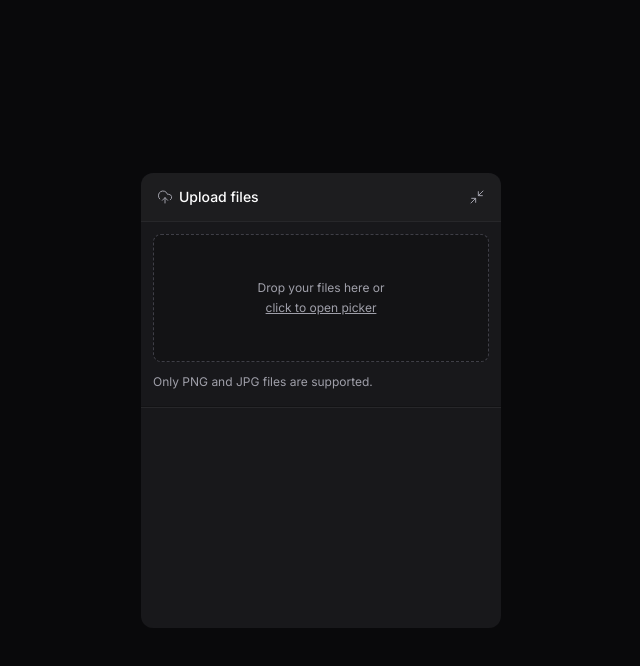
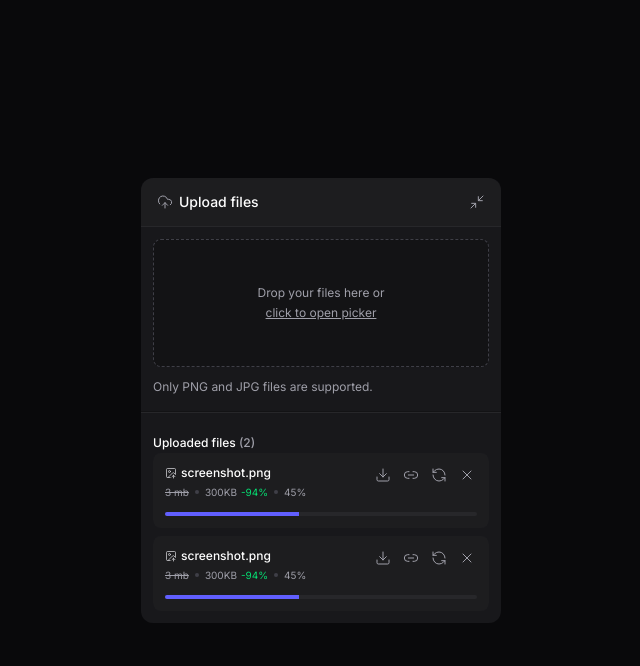
Before and after one commit to rodrigocan2024/ftr-upload-widget-web, a React (Vite) app: page / in a window 1280 px wide. Both pictures are taken after a click on the button "Upload files". Shown: the top 666 px of the page, without its empty margins (319-959 px from the left). Built offline with nearby package versions, Linux system fonts and the light colour scheme.

Commit message:
Componente: Lista de uploads

```diff
--- a/package.json
+++ b/package.json
@@ -11,6 +11,7 @@
   },
   "dependencies": {
     "@radix-ui/react-collapsible": "^1.1.11",
+    "@radix-ui/react-progress": "^1.1.7",
     "@tailwindcss/vite": "^4.1.11",
     "lucide-react": "^0.525.0",
     "react": "^19.1.0",
--- /dev/null
+++ b/src/components/upload-widget-upload-item.tsx
@@ -0,0 +1,56 @@
+import * as Progress from '@radix-ui/react-progress'
+import { Download, ImageUp, Link2, RefreshCcw, X } from 'lucide-react'
+import { Button } from './ui/button'
+
+export function UploadWidgetUploadItem() {
+  return (
+    <div className="p-3 rounded-lg flex flex-col gap-3 shadow-shape-content bg-white/2 relative overflow-hidden">
+      <div className="flex flex-col gap-1">
+        <span className="text-xs font-medium flex items-center gap-1">
+          <ImageUp className="size-3 text-zinc-300" strokeWidth={1.5} />
+          <span>screenshot.png</span>
+        </span>
+
+        <span className="text-xxs text-zinc-400 flex gap-1.5 items-center">
+          <span className="line-through">3 mb</span>
+          <div className="size-1 rounded-full bg-zinc-700" />
+          <span>
+            300KB
+            <span className="text-green-400 ml-1">-94%</span>
+          </span>
+          <div className="size-1 rounded-full bg-zinc-700" />
+          <span>45%</span>
+        </span>
+      </div>
+
+      <Progress.Root className="bg-zinc-800 rounded-full h-1 overflow-hidden">
+        <Progress.Indicator
+          className="bg-indigo-500 h-1"
+          style={{ width: '43%' }}
+        />
+      </Progress.Root>
+
+      <div className="absolute top-2.5 right-2.5 flex items-center gap-1">
+        <Button size="icon-sm">
+          <Download className="size-4" strokeWidth={1.5} />
+          <span className="sr-only">Download compressed image</span>
+        </Button>
+
+        <Button size="icon-sm">
+          <Link2 className="size-4" strokeWidth={1.5} />
+          <span className="sr-only">Copy remote URL</span>
+        </Button>
+
+        <Button size="icon-sm">
+          <RefreshCcw className="size-4" strokeWidth={1.5} />
+          <span className="sr-only">Retry upload</span>
+        </Button>
+
+        <Button size="icon-sm">
+          <X className="size-4" strokeWidth={1.5} />
+          <span className="sr-only">Cancel upload</span>
+        </Button>
+      </div>
+    </div>
+  )
+}
--- a/src/components/upload-widget-upload-list.tsx
+++ b/src/components/upload-widget-upload-list.tsx
@@ -1,3 +1,16 @@
+import { UploadWidgetUploadItem } from './upload-widget-upload-item'
+
 export function UploadWidgetUploadList() {
-  return <div className="px-3 h-48"></div>
+  return (
+    <div className="px-3 flex-col gap-3">
+      <span className="text-xs font-medium">
+        Uploaded files <span className="text-zinc-400">(2)</span>
+      </span>
+
+      <div className="flex flex-col gap-2">
+        <UploadWidgetUploadItem />
+        <UploadWidgetUploadItem />
+      </div>
+    </div>
+  )
 }
--- a/src/index.css
+++ b/src/index.css
@@ -2,7 +2,9 @@
 @import "tailwindcss";
 
 @theme {
-	--font-sans:
-		"Inter", ui-sans-serif, system-ui, sans-serif, "Apple Color Emoji",
-		"Segoe UI Emoji", "Segoe UI Symbol", "Noto Color Emoji";
+  --font-sans:
+    "Inter", ui-sans-serif, system-ui, sans-serif, "Apple Color Emoji",
+    "Segoe UI Emoji", "Segoe UI Symbol", "Noto Color Emoji";
+
+  --text-xxs: 0.625rem;
 }
--- a/tailwind.config.js
+++ b/tailwind.config.js
@@ -8,6 +8,7 @@
       opacity: {
         2: 0.02,
       },
+
       boxShadow: {
         shape:
           '0px 8px 8px rgba(0, 0, 0, 0.1), 0px 4px 4px rgba(0, 0, 0, 0.1), 0px 2px 2px rgba(0, 0, 0, 0.1), 0px 0px 0px 1px rgba(0, 0, 0, 0.1), inset 0px 0px 0px 1px rgba(255, 255, 255, 0.03), inset 0px 1px 0px rgba(255, 255, 255, 0.03)',
```
Also changed, not shown: 1 other file (tests, documents, lock files or other folders).
